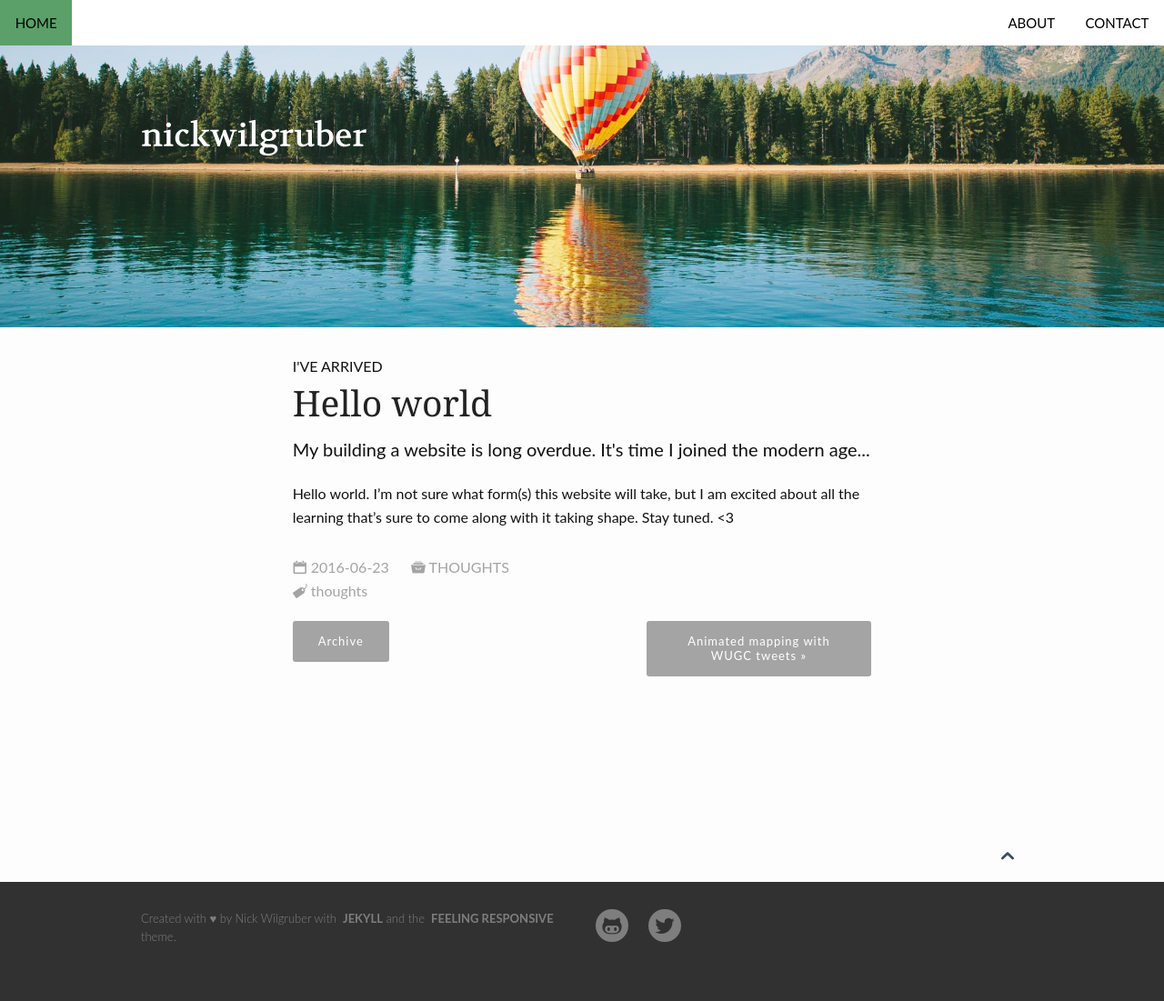
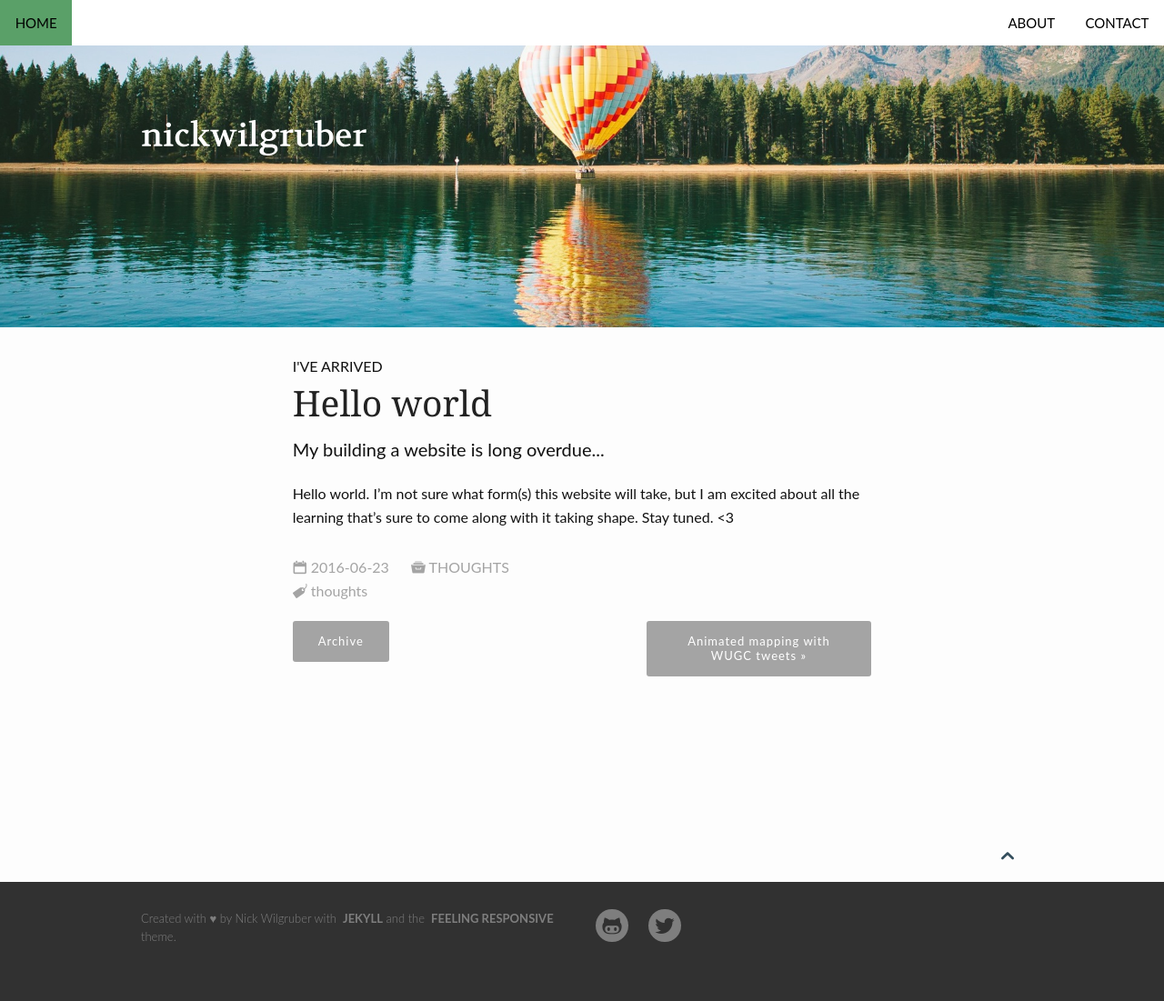
Before and after one commit to wontgruber/wontgruber.github.io, a Jekyll site: the page built from _posts/2016-06-23-hello-world.md, in a window 1280 px wide. Shown: the whole page at 91% size. Built offline with Jekyll 4.4.1, drawn with Linux system fonts in a browser that asks for light colours.

Commit message:
Update 2016-06-23-hello-world.md

```diff
--- a/_posts/2016-06-23-hello-world.md
+++ b/_posts/2016-06-23-hello-world.md
@@ -5,7 +5,7 @@ layout: page
 #
 subheadline: "I've arrived"
 title: "Hello world"
-teaser: "My building a website is long overdue. It's time I joined the modern age..."
+teaser: "My building a website is long overdue..."
 categories:
   - thoughts
 tags:
```
